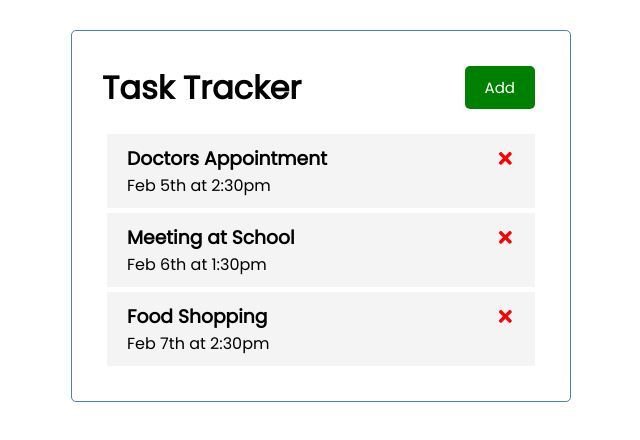
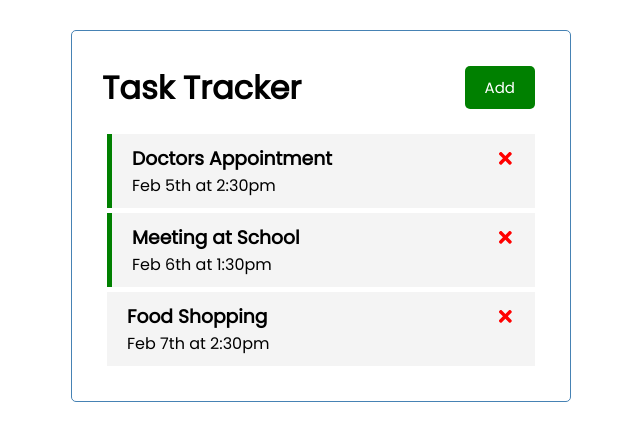
Before and after one commit to briansimiyuj/React-Class, a React (Create React App) app: page / in a window 1280 px wide. Shown: the top 440 px of the page, without its empty margins (319-959 px from the left). Built offline with nearby package versions, Linux system fonts and the light colour scheme.

Commit message:
Conditional styling

```diff
--- a/src/Script.jsx
+++ b/src/Script.jsx
@@ -37,6 +37,21 @@ function Script() {
   }
 
 
+  const toggleReminder = (id) =>{
+
+    setTasks(tasks.map(task =>
+
+      task.id === id ?
+
+      { ...task, reminder: !task.reminder }
+
+      : task
+
+    ))
+
+  }
+
+
   return (
 
     <div className="script">
@@ -45,7 +60,16 @@ function Script() {
 
       {
 
-        tasks.length > 0 ? <Tasks tasks={tasks} deleteTask={deleteTask}/> : 'No tasks to show'
+        tasks.length > 0 ?
+
+          <Tasks
+            tasks={tasks}
+            deleteTask={deleteTask}
+            toggleReminder={toggleReminder}
+          />
+        :
+
+         'No tasks to show'
 
       }
 
--- a/src/components/Task.jsx
+++ b/src/components/Task.jsx
@@ -1,10 +1,10 @@
 import { FaTimes } from 'react-icons/fa';
 
-const Task = ({ task, deleteTask }) =>{
+const Task = ({ task, deleteTask, toggleReminder }) =>{
 
     return(
 
-        <div className="task">
+        <div className={`task ${task.reminder ? 'reminder' : ''}`} onDoubleClick={() => toggleReminder(task.id)}>
 
             <h3>
                 {task.text}
--- a/src/components/Tasks.jsx
+++ b/src/components/Tasks.jsx
@@ -1,6 +1,6 @@
 import Task from './Task';
 
-const Tasks = ({ tasks, deleteTask }) =>{
+const Tasks = ({ tasks, deleteTask, toggleReminder }) =>{
 
     return(
 
@@ -10,7 +10,12 @@ const Tasks = ({ tasks, deleteTask }) =>{
 
                 tasks.map(task =>(
 
-                        <Task key={task.id} task={task} deleteTask={deleteTask}/>
+                        <Task
+                            key={task.id}
+                            task={task}
+                            deleteTask={deleteTask}
+                            toggleReminder={toggleReminder}
+                        />
 
                     ))
 
```
